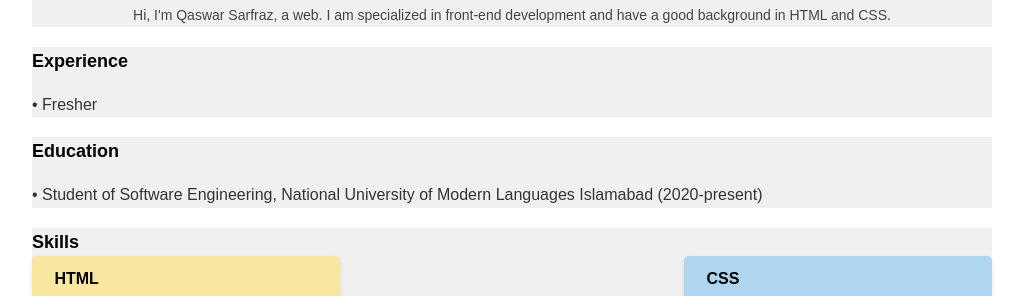
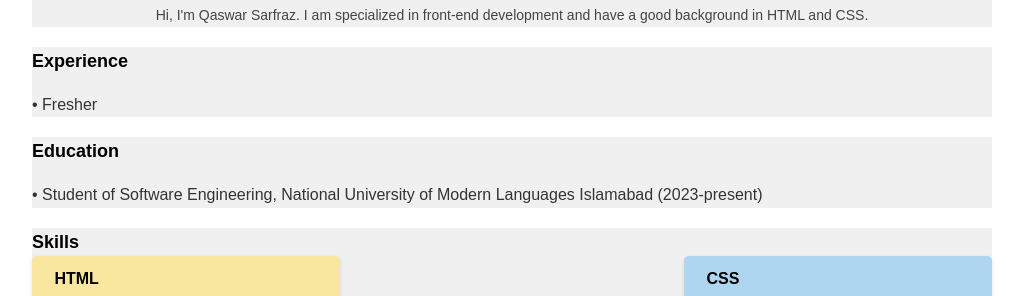
Before and after one commit to qaswarsarfraz/qaswar-profile, a plain HTML site: page index.html in a window 1280 px wide. Shown: the part 232-528 px from the top of the page, without its empty margins (128-1151 px from the left). Drawn offline with Linux system fonts and the light colour scheme.

Commit message:
Update index.html

```diff
--- a/index.html
+++ b/index.html
@@ -187,7 +187,7 @@
     </div>
     <div class="header">
       <h1>Web Developer | Student of Software Engineering</h1>
-      <p>Hi, I'm Qaswar Sarfraz, a web. I am specialized in front-end development and have a good background in HTML and CSS.</p>
+      <p>Hi, I'm Qaswar Sarfraz. I am specialized in front-end development and have a good background in HTML and CSS.</p>
     </div>
     <div class="section">
       <h2>Experience</h2>
@@ -200,7 +200,7 @@
       <h2>Education</h2>
       <ul>
 
-        <li><a href="#">Student of Software Engineering, National University of Modern Languages Islamabad (2020-present)</a></li>
+        <li><a href="#">Student of Software Engineering, National University of Modern Languages Islamabad (2023-present)</a></li>
       </ul>
     </div>
     <div class="section">
```
